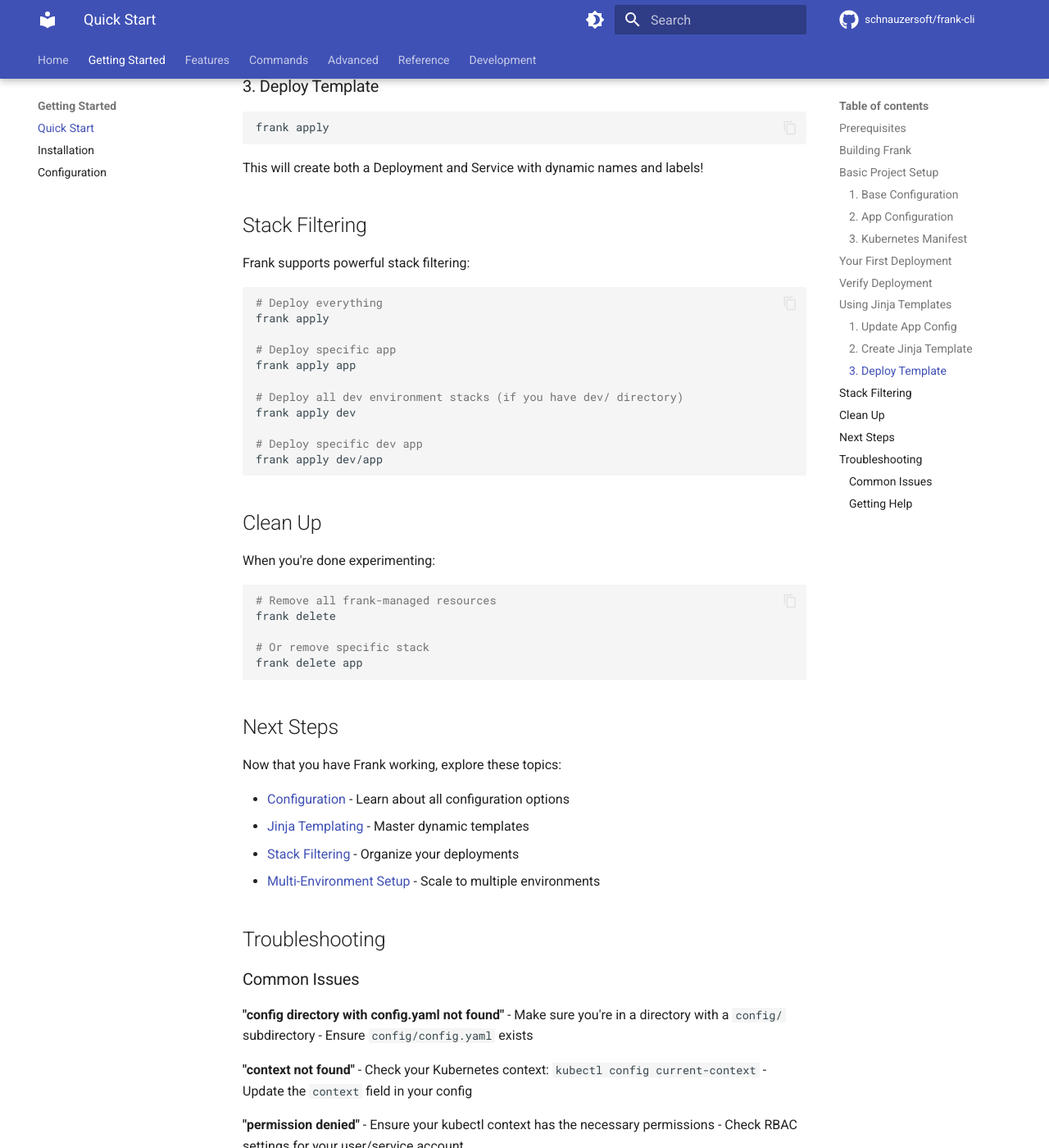
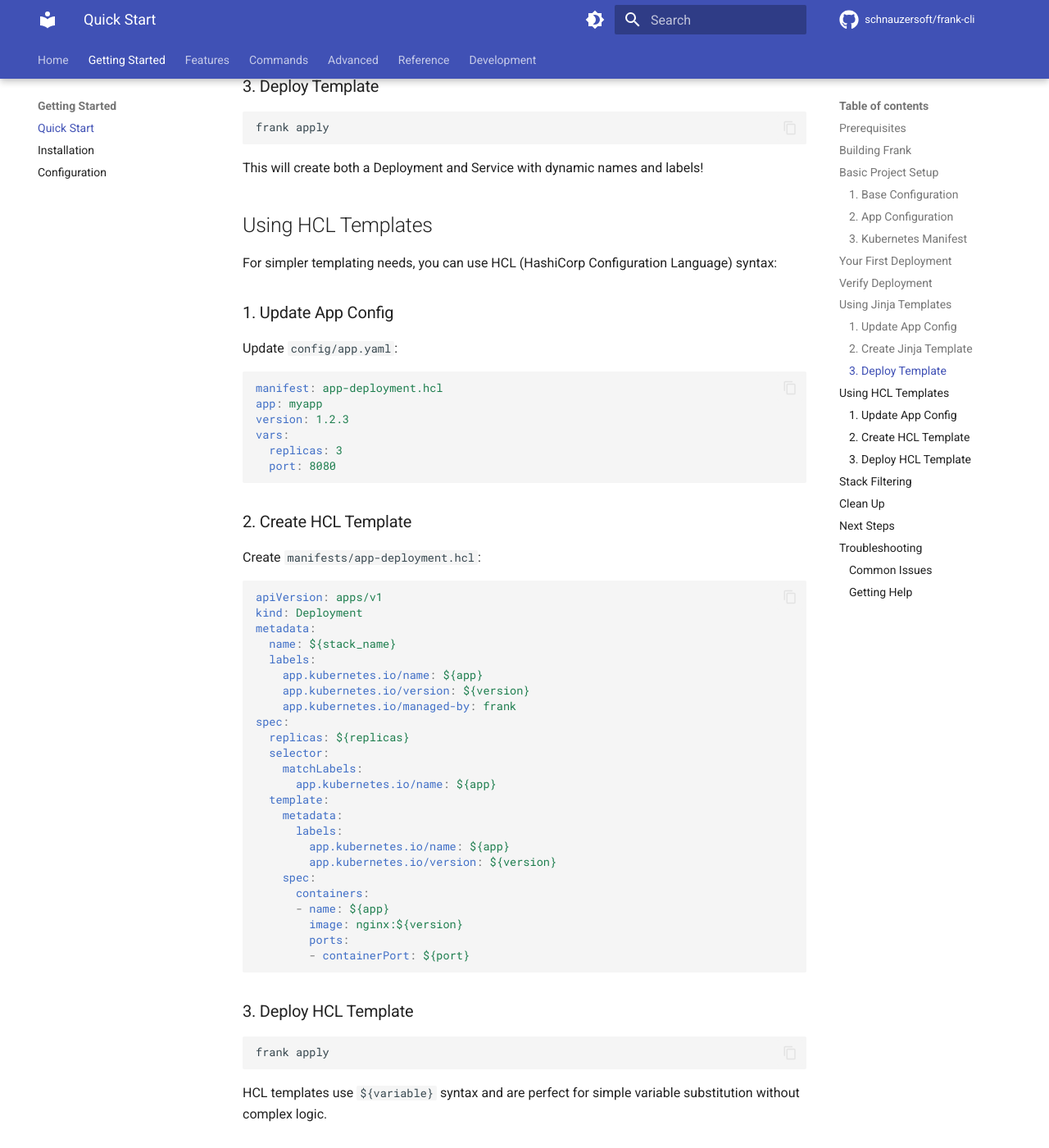
Before and after one commit to schnauzersoft/frank-cli, an MkDocs documentation site: the page built from docs/getting-started/quick-start.md, in a window 1280 px wide and 1400 px high, scrolled down 3769 px. Shown: the whole window at 82% size. Built offline with MkDocs 1.6.1 and Material for MkDocs 9.7.7, drawn with Linux system fonts in a browser that asks for light colours; comment, search, counter and statistics services are not loaded; the version menu is left out; some of the changed text lies outside the part shown.

Commit message:
doc: add HCL docs

````diff
--- a/docs/getting-started/quick-start.md
+++ b/docs/getting-started/quick-start.md
@@ -183,6 +183,62 @@ frank apply
 
 This will create both a Deployment and Service with dynamic names and labels!
 
+## Using HCL Templates
+
+For simpler templating needs, you can use HCL (HashiCorp Configuration Language) syntax:
+
+### 1. Update App Config
+
+Update `config/app.yaml`:
+
+```yaml
+manifest: app-deployment.hcl
+app: myapp
+version: 1.2.3
+vars:
+  replicas: 3
+  port: 8080
+```
+
+### 2. Create HCL Template
+
+Create `manifests/app-deployment.hcl`:
+
+```yaml
+apiVersion: apps/v1
+kind: Deployment
+metadata:
+  name: ${stack_name}
+  labels:
+    app.kubernetes.io/name: ${app}
+    app.kubernetes.io/version: ${version}
+    app.kubernetes.io/managed-by: frank
+spec:
+  replicas: ${replicas}
+  selector:
+    matchLabels:
+      app.kubernetes.io/name: ${app}
+  template:
+    metadata:
+      labels:
+        app.kubernetes.io/name: ${app}
+        app.kubernetes.io/version: ${version}
+    spec:
+      containers:
+      - name: ${app}
+        image: nginx:${version}
+        ports:
+        - containerPort: ${port}
+```
+
+### 3. Deploy HCL Template
+
+```bash
+frank apply
+```
+
+HCL templates use `${variable}` syntax and are perfect for simple variable substitution without complex logic.
+
 ## Stack Filtering
 
 Frank supports powerful stack filtering:
@@ -219,6 +275,7 @@ Now that you have Frank working, explore these topics:
 
 - [Configuration](configuration.md) - Learn about all configuration options
 - [Jinja Templating](../features/jinja-templating.md) - Master dynamic templates
+- [HCL Templating](../features/hcl-templating.md) - Simple variable substitution
 - [Stack Filtering](../features/stack-filtering.md) - Organize your deployments
 - [Multi-Environment Setup](../advanced/multi-environment.md) - Scale to multiple environments
 
--- a/mkdocs.yml
+++ b/mkdocs.yml
@@ -79,6 +79,7 @@ nav:
   - Features:
     - Smart Deployments: features/smart-deployments.md
     - Jinja Templating: features/jinja-templating.md
+    - HCL Templating: features/hcl-templating.md
     - Stack Filtering: features/stack-filtering.md
     - Namespace Management: features/namespace-management.md
     - Resource Management: features/resource-management.md
````
Also changed, not shown: README.md (+57 -4 lines), docs/features/hcl-templating.md (added, +417 -0 lines), docs/getting-started/installation.md (+2 -1 lines).
